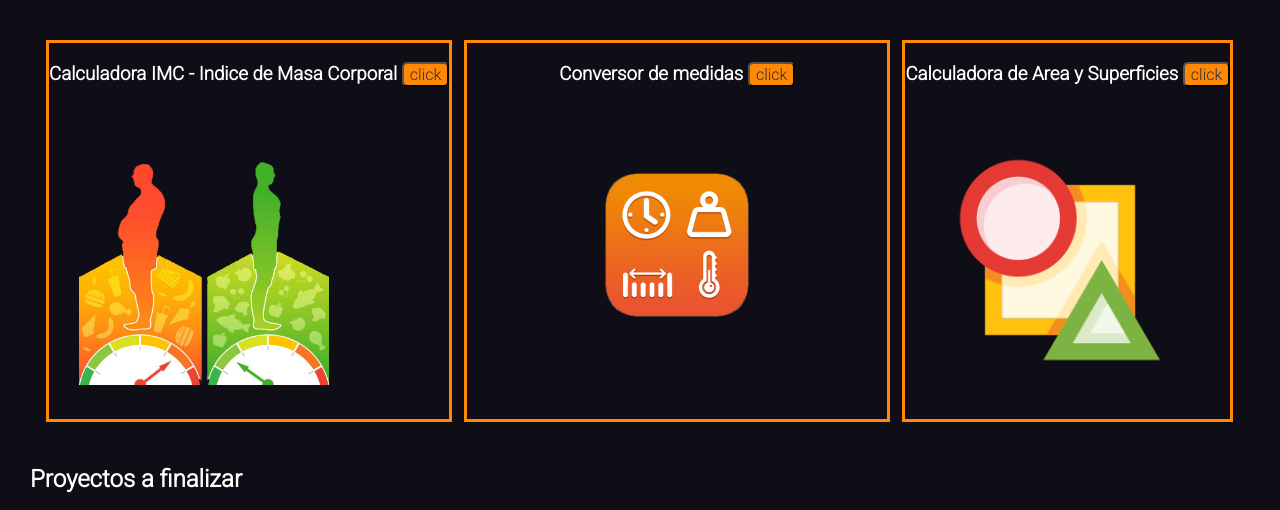
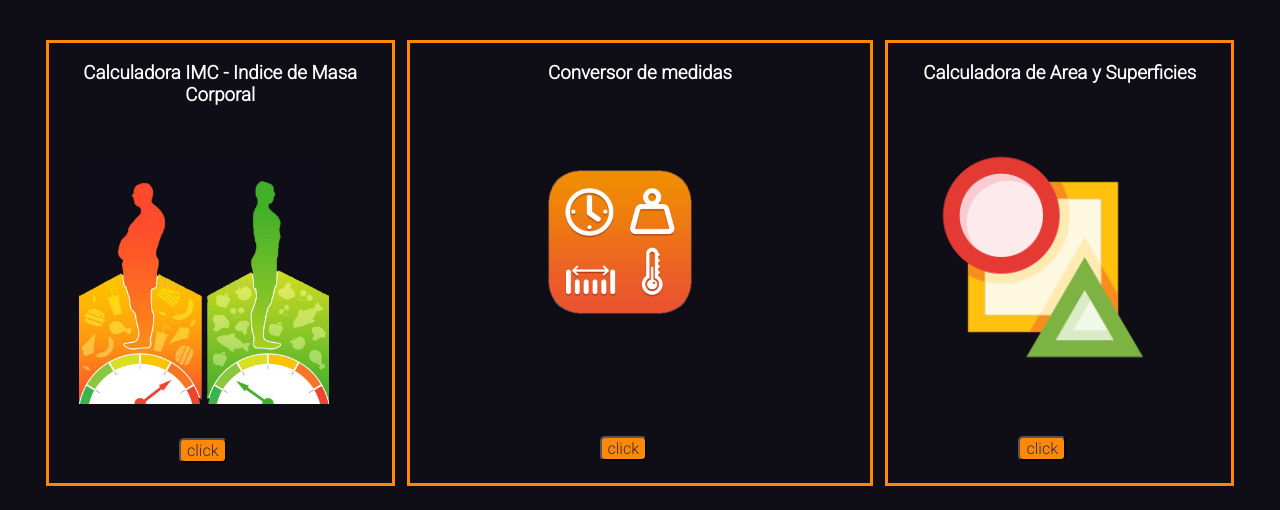
Before and after one commit to marieladominguez/GPO11_PROGRAMACION, a plain HTML site: page servicios.html in a window 1280 px wide. Shown: the part 151-661 px from the top of the page. Drawn offline with Linux system fonts and the light colour scheme.

Commit message:
nvo commit

```diff
--- a/CSS/servicio.css
+++ b/CSS/servicio.css
@@ -63,10 +63,26 @@ h2 {
     font-family: 'Roboto', sans-serif;
     font-size: 1rem;
 }
-button{
+#s1 button{
     background-color: #ff8906;
     border-radius: 5px;
     font-family: 'Roboto', sans-serif;
+    margin-bottom: 20px;
+    margin-left: 130px;
+}
+#s2 button {
+    background-color: #ff8906;
+    border-radius: 5px;
+    font-family: 'Roboto', sans-serif;
+    margin-top: 80px;
+    margin-left: 190px;
+}
+#s3 button{
+    background-color: #ff8906;
+    border-radius: 5px;
+    font-family: 'Roboto', sans-serif;
+    margin-top: 20px;
+    margin-left: 130px;
 }
 
 .row_1{
--- a/servicios.html
+++ b/servicios.html
@@ -23,17 +23,19 @@
     <main>
         <div class="row">
             <section id="s1">
-                <h3 id="h3">Calculadora IMC - Indice de Masa Corporal <button><a href="./PROYECTOS/IMC/index.html">click</a></button></h3>
+                <h3 id="h3">Calculadora IMC - Indice de Masa Corporal </h3>
                 <img src="./img/imc1.jpg" alt="" id="imc_img">
+                <button><a href="./PROYECTOS/IMC/index.html">click</a></button>
             </section>
             <section id="s2">
-                <h3 id="h3">Conversor de medidas <button><a href="./PROYECTOS/CONVERSOR/index.html">click</a></button>
-                </h3>
+                <h3 id="h3">Conversor de medidas</h3>
                 <img src="./img/medidas1.png" alt="" id="medidas_img">
+                <button><a href="./PROYECTOS/CONVERSOR/index.html">click</a></button>
             </section>
             <section id="s3">
-                <h3 id="h3">Calculadora de Area y Superficies <button><a href="./PROYECTOS/CALCULADORA AREA/index.html">click</a></button></h3>
+                <h3 id="h3">Calculadora de Area y Superficies </h3>
                 <img src="./img/geo.png" alt="" id="geo_img">
+                <button><a href="./PROYECTOS/CALCULADORA AREA/index.html">click</a></button>
             </section>
         </div>
 
```
Also changed, not shown: PROYECTOS/CALCULADORA AREA/index.html (+27 -1 lines), PROYECTOS/IMC/index.html (+26 -1 lines).
